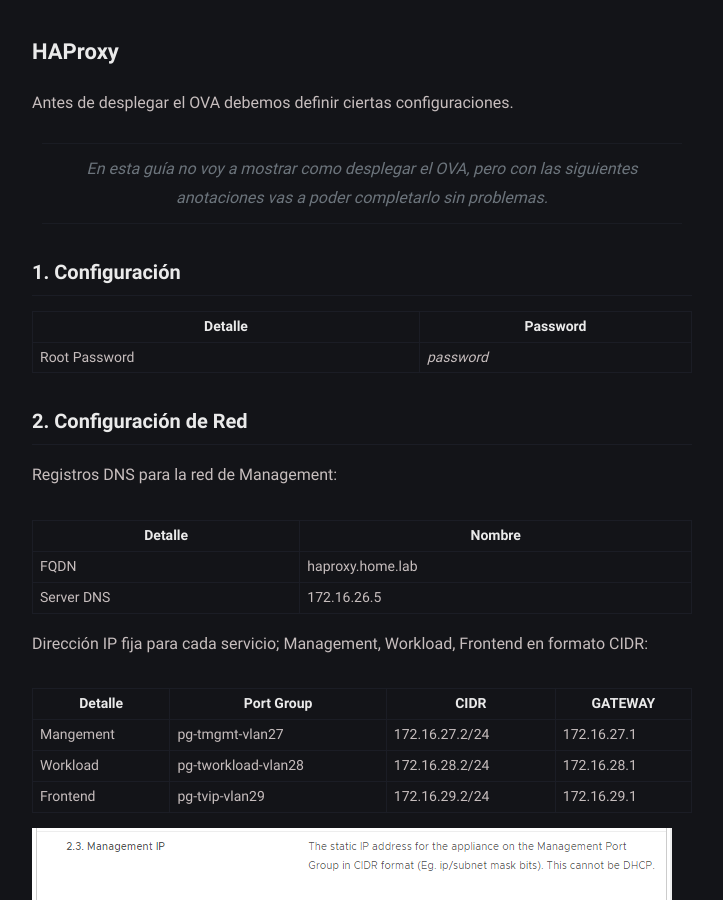
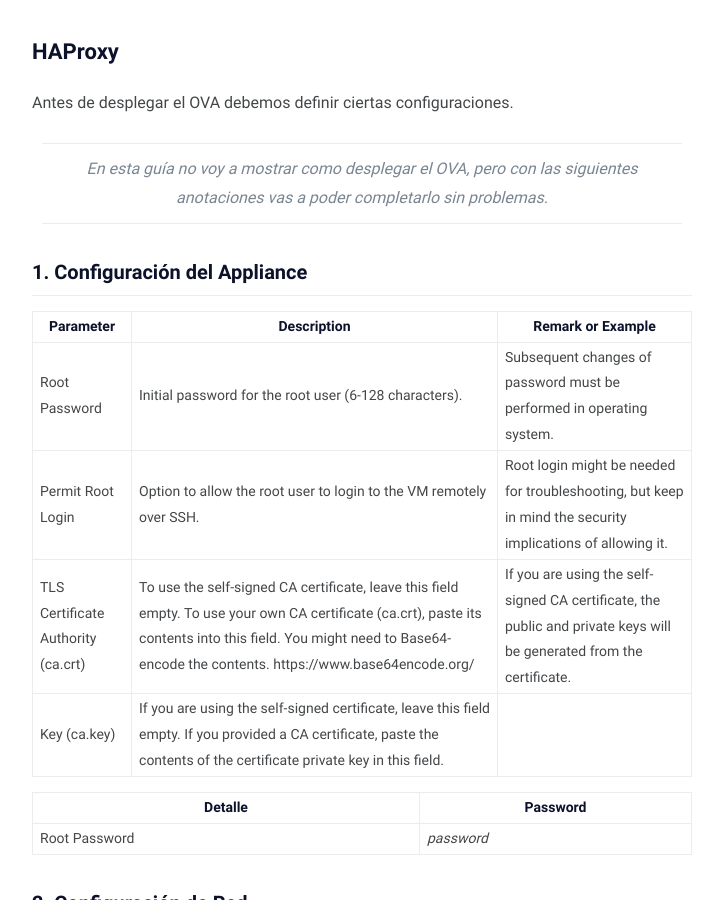
Before and after one commit to jjuanmaherrera/jjuanmaherrera.github.io, a Jekyll site: the page built from _posts/configurar-vsphere-with-tanzu-con-haproxy/2022-12-22-configurar-vsphere-with-tanzu-con-haproxy.md, in a window 1280 px wide and 900 px high, scrolled down 606 px. Shown: the whole window, without its empty margins (278-1001 px from the left). Built offline with Jekyll 4.4.1, drawn with Linux system fonts in a browser that asks for light colours.

Commit message:
New table

```diff
--- a/_config.yml
+++ b/_config.yml
@@ -6,7 +6,7 @@
 timezone: America/Argentina/Buenos_Aires # set your timezone
 image: assets/img/ogp.png # This image used for Open Graph more info https://ogp.me/
 repo: https://github.com/jjuanmaherrera # site repo [optional]
-mode: dark # default theme "dark" | "light"
+mode: light # default theme "dark" | "light"
 
 # Profile settings
 author:
--- a/_posts/configurar-vsphere-with-tanzu-con-haproxy/2022-12-22-configurar-vsphere-with-tanzu-con-haproxy.md
+++ b/_posts/configurar-vsphere-with-tanzu-con-haproxy/2022-12-22-configurar-vsphere-with-tanzu-con-haproxy.md
@@ -10,7 +10,15 @@
 Antes de desplegar el OVA debemos definir ciertas configuraciones.
 > En esta guía no voy a mostrar como desplegar el OVA, pero con las siguientes anotaciones vas a poder completarlo sin problemas.
 
-### 1. Configuración
+### 1. Configuración del Appliance
+
+| Parameter | Description | Remark or Example |
+|---|---|---|
+| Root Password | Initial password for the root user (6-128 characters). | Subsequent changes of password must be performed in operating system. |
+| Permit Root Login |  Option to allow the root user to login to the VM remotely over SSH.  | Root login might be needed for troubleshooting, but keep in mind the security implications of allowing it. |
+| TLS Certificate Authority (ca.crt) |  To use the self-signed CA certificate, leave this field empty. To use your own CA certificate (ca.crt), paste its contents into this field. You might need to Base64-encode the contents. https://www.base64encode.org/  |  If you are using the self-signed CA certificate, the public and private keys will be generated from the certificate.  |
+| Key (ca.key) |  If you are using the self-signed certificate, leave this field empty. If you provided a CA certificate, paste the contents of the certificate private key in this field.  |
+
 
 | Detalle       | Password      |
 | -----------  | -----------   |
```
